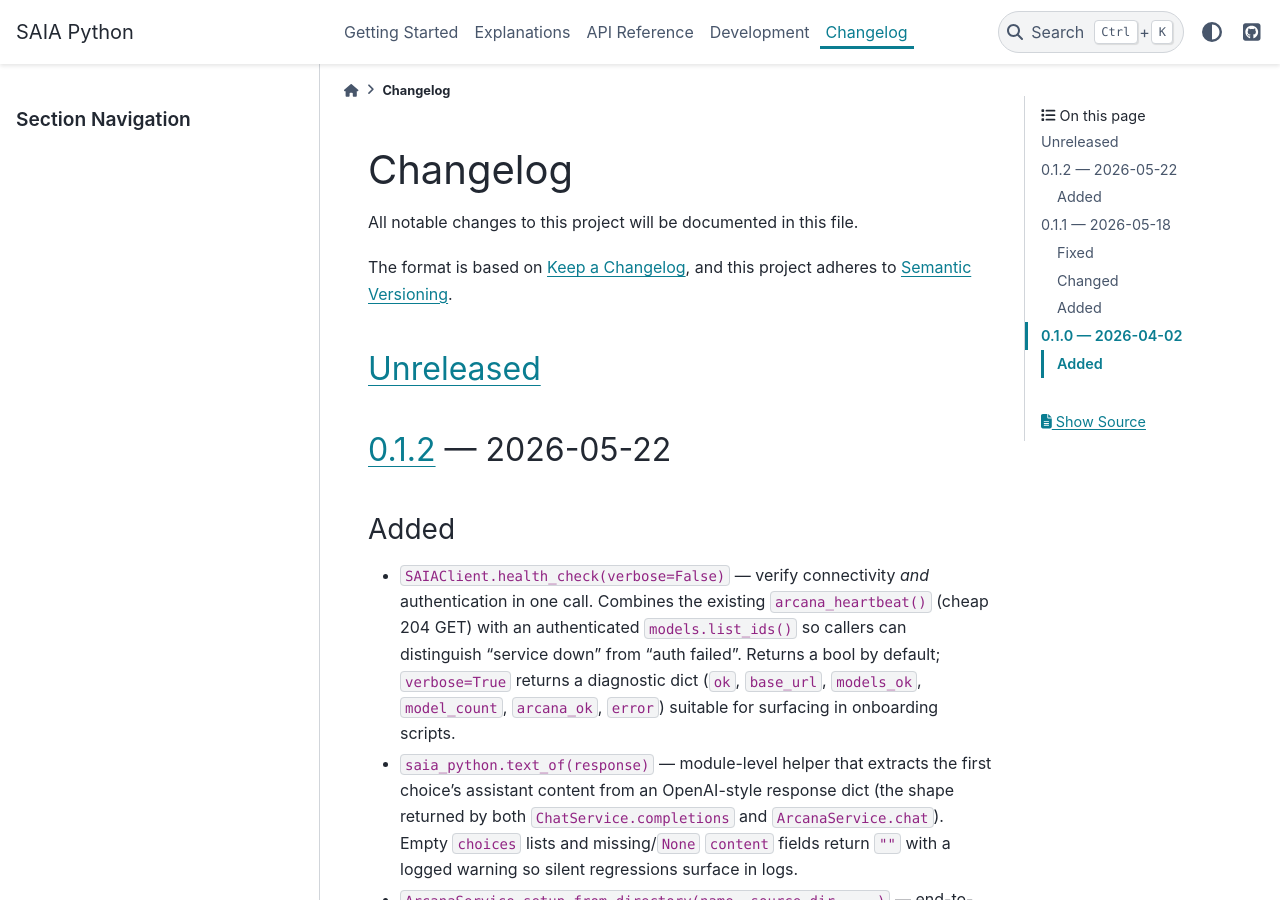
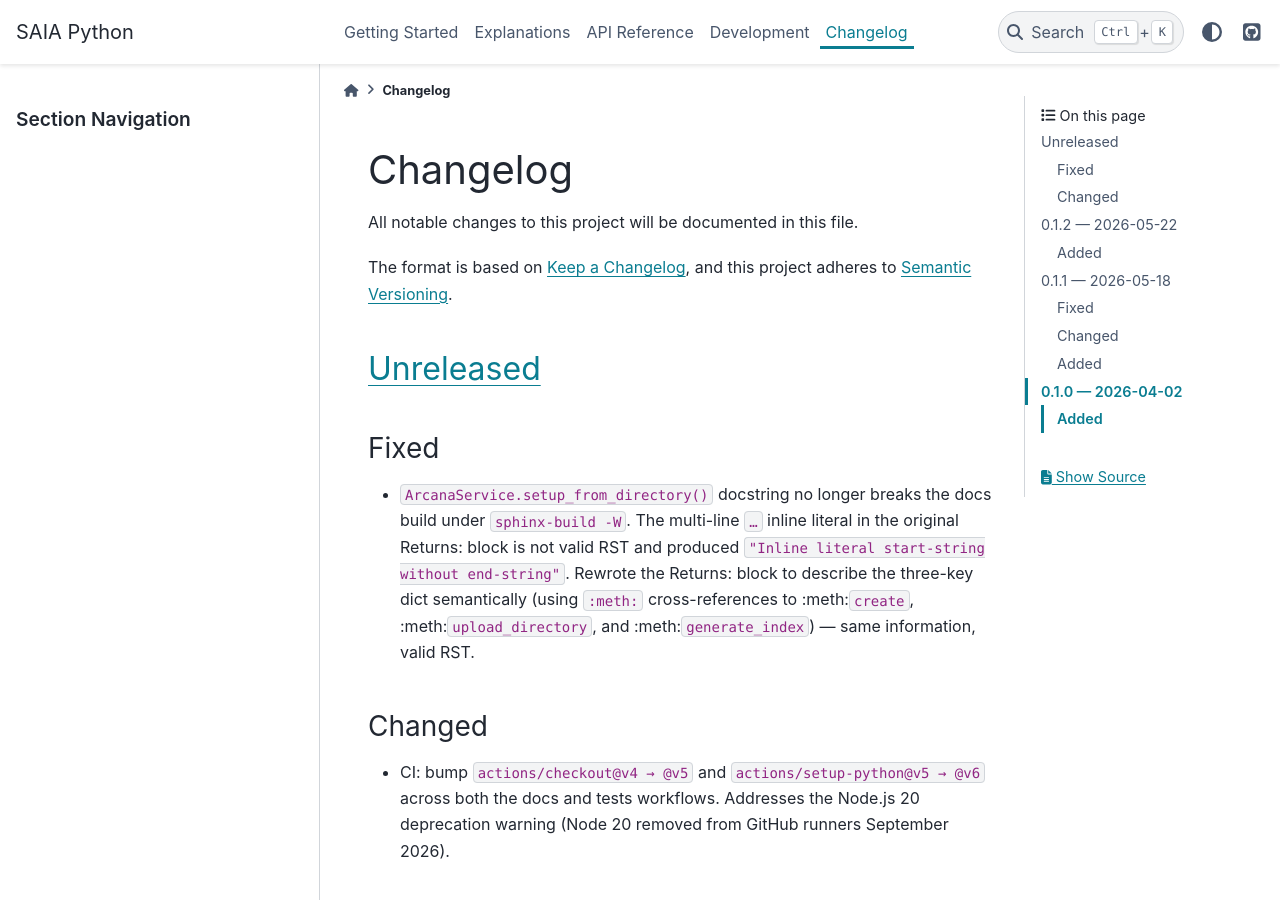
Before and after one commit to fschwar4/saia_python, a Sphinx documentation site: the page built from docs/CHANGELOG.md, in a window 1280 px wide and 900 px high. Built offline with Sphinx 7.4.7 and the PyData theme 0.15.4, drawn with Linux system fonts in a browser that asks for light colours.

Commit message:
changelog: log CI fix under [Unreleased]
Co-Authored-By: Claude Opus 4.7 (1M context) <noreply@anthropic.com>

```diff
--- a/docs/CHANGELOG.md
+++ b/docs/CHANGELOG.md
@@ -6,6 +6,24 @@ The format is based on [Keep a Changelog](https://keepachangelog.com/en/1.1.0/),
 and this project adheres to [Semantic Versioning](https://semver.org/spec/v2.0.0.html).
 
 ## [Unreleased]
+
+### Fixed
+
+- `ArcanaService.setup_from_directory()` docstring no longer breaks
+  the docs build under `sphinx-build -W`. The multi-line ``…`` inline
+  literal in the original Returns: block is not valid RST and produced
+  `"Inline literal start-string without end-string"`. Rewrote the
+  Returns: block to describe the three-key dict semantically (using
+  ``:meth:`` cross-references to :meth:`create`,
+  :meth:`upload_directory`, and :meth:`generate_index`) — same
+  information, valid RST.
+
+### Changed
+
+- CI: bump `actions/checkout@v4 → @v5` and
+  `actions/setup-python@v5 → @v6` across both the docs and tests
+  workflows. Addresses the Node.js 20 deprecation warning (Node 20
+  removed from GitHub runners September 2026).
 
 ## [0.1.2] — 2026-05-22
 
```
